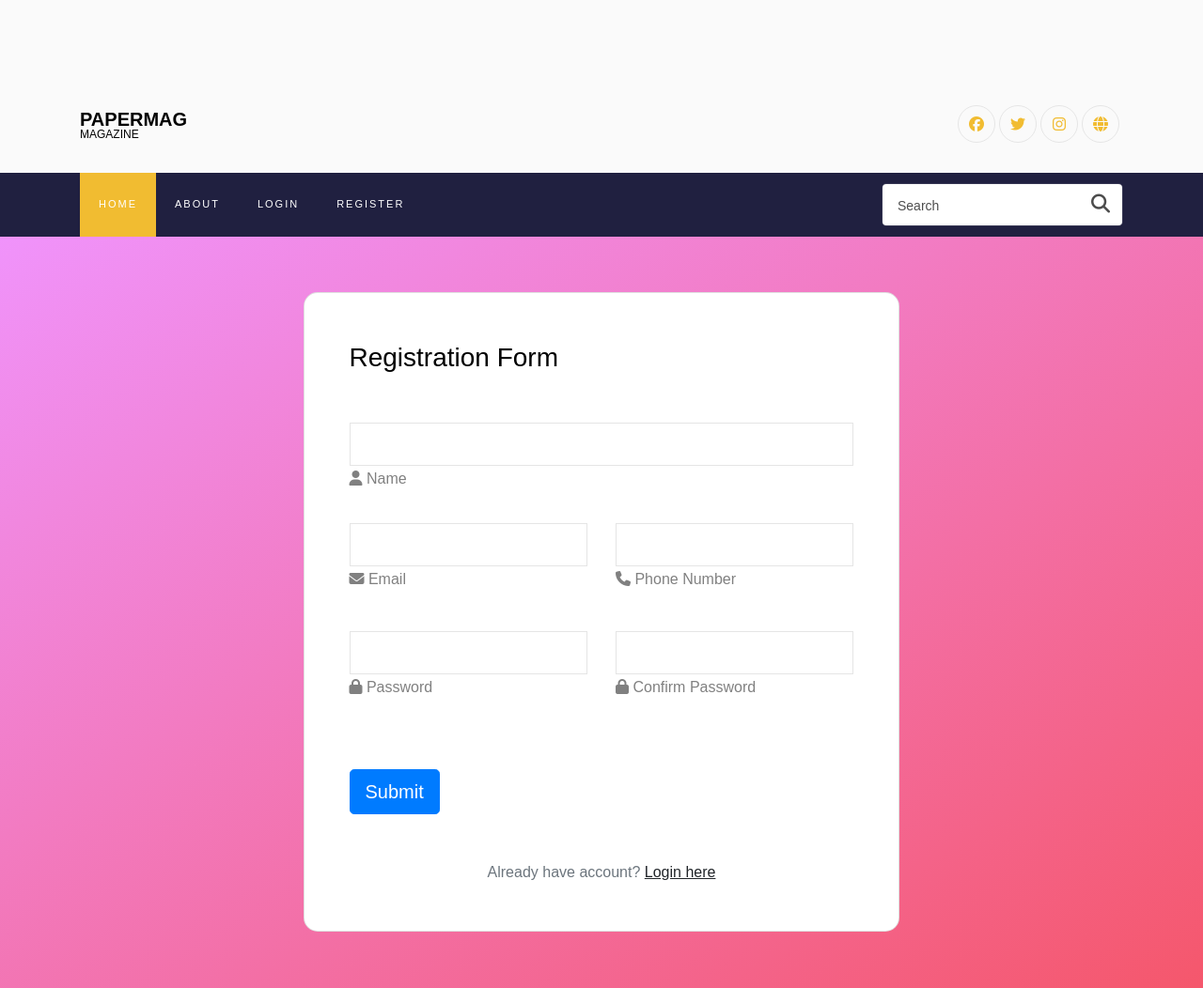
After one commit to Abdulazizovv/veg_shop, a Django app: page /register/ in a window 1280 px wide. The commit adds this page. Shown: the whole page at 94% size. Run offline with Django 5.2, Linux system fonts and the light colour scheme; some libraries are stand-ins or nearby versions.

Commit message:
set up login and register user also templates

```diff
--- a/main/urls.py
+++ b/main/urls.py
@@ -4,4 +4,6 @@ from . import views
 
 urlpatterns = [
     path('', views.index, name='index'),
+    path('register/', views.register_user, name='register_user'),
+    path('login/', views.login_user, name='login_user'),
 ]
--- a/main/views.py
+++ b/main/views.py
@@ -1,5 +1,57 @@
-from django.shortcuts import render
+from django.shortcuts import render, redirect
+from django.contrib import messages
+from .models import CustomUser
+from django.contrib.auth import login
 
 
 def index(request):
     return render(request, 'index.html')
+
+
+def register_user(request):
+
+    if request.user.is_authenticated:
+        messages.error(request, 'You are already logged in')
+        return redirect('index')
+
+    if request.method == 'POST':
+        first_name = request.POST['firstName']
+        email = request.POST['emailAddress']
+        password = request.POST['password']
+        confirm_password = request.POST['confirmPassword']
+
+        if password == confirm_password:
+            try:
+                user = CustomUser.objects.create_user(email=email, first_name=first_name, password=password)
+                user.save()
+                messages.success(request, 'User registered successfully')
+                return redirect('index')
+            except:
+                messages.error(request, 'User with this email already exists')
+                return render(request, 'register.html')
+        else:
+            messages.error(request, 'Passwords do not match')
+
+    return render(request, 'register.html')
+
+
+def login_user(request):
+    if request.method == 'POST':
+        email = request.POST['emailAddress']
+        password = request.POST['password']
+
+        user = CustomUser.objects.filter(email=email).first()
+
+        if user is None:
+            messages.error(request, 'User not found')
+            return render(request, 'login.html')
+        else:
+            if user.check_password(password):
+                messages.success(request, 'Login successful')
+                login(request, user)
+                return redirect('index')
+            else:
+                messages.error(request, 'Invalid password')
+                return render(request, 'login.html')
+
+    return render(request, 'login.html')
--- a/templates/base.html
+++ b/templates/base.html
@@ -8,13 +8,19 @@
     <link href='https://fonts.googleapis.com/css?family=Roboto:400,100,300,700' rel='stylesheet' type='text/css'>
 
 	<link rel="stylesheet" href="https://stackpath.bootstrapcdn.com/font-awesome/4.7.0/css/font-awesome.min.css">
-
+	<link rel="stylesheet" href="https://cdnjs.cloudflare.com/ajax/libs/font-awesome/6.6.0/css/all.min.css">
 	<link rel="stylesheet" href="{% static "css/style.css" %}">
     <title>{% block title %}{% endblock title %}</title>
 </head>
 <body>
 
-    <section class="ftco-section">
+	<style>
+
+
+	</style>
+
+    <section class="ftco-section pb-0">
+
 
 		<div class="container">
 			<div class="row justify-content-between">
@@ -24,10 +30,10 @@
 				<div class="col d-flex justify-content-end">
 					<div class="social-media">
 		    		<p class="mb-0 d-flex">
-		    			<a href="#" class="d-flex align-items-center justify-content-center"><span class="fa fa-facebook"><i class="sr-only">Facebook</i></span></a>
-		    			<a href="#" class="d-flex align-items-center justify-content-center"><span class="fa fa-twitter"><i class="sr-only">Twitter</i></span></a>
-		    			<a href="#" class="d-flex align-items-center justify-content-center"><span class="fa fa-instagram"><i class="sr-only">Instagram</i></span></a>
-		    			<a href="#" class="d-flex align-items-center justify-content-center"><span class="fa fa-dribbble"><i class="sr-only">Dribbble</i></span></a>
+		    			<a href="#" class="d-flex align-items-center justify-content-center"><i class="fa-brands fa-facebook"></i><i class="sr-only">Facebook</i></span></a>
+		    			<a href="#" class="d-flex align-items-center justify-content-center"><i class="fa-brands fa-twitter"></i><i class="sr-only">Twitter</i></span></a>
+		    			<a href="#" class="d-flex align-items-center justify-content-center"><i class="fa-brands fa-instagram"></i><i class="sr-only">Instagram</i></span></a>
+		    			<a href="#" class="d-flex align-items-center justify-content-center"><i class="fa-solid fa-globe"></i><i class="sr-only">Dribbble</i></span></a>
 		    		</p>
 	        </div>
 				</div>
@@ -48,31 +54,27 @@
 	      <div class="collapse navbar-collapse" id="ftco-nav">
 	        <ul class="navbar-nav mr-auto">
 	        	<li class="nav-item active"><a href="#" class="nav-link">Home</a></li>
-	        	<li class="nav-item dropdown">
-              <a class="nav-link dropdown-toggle" href="#" id="dropdown04" data-toggle="dropdown" aria-haspopup="true" aria-expanded="false">Page</a>
-              <div class="dropdown-menu" aria-labelledby="dropdown04">
-              	<a class="dropdown-item" href="#">Page 1</a>
-                <a class="dropdown-item" href="#">Page 2</a>
-                <a class="dropdown-item" href="#">Page 3</a>
-                <a class="dropdown-item" href="#">Page 4</a>
-              </div>
-            </li>
-	        	<li class="nav-item"><a href="#" class="nav-link">Catalog</a></li>
-	        	<li class="nav-item"><a href="#" class="nav-link">Blog</a></li>
-	          <li class="nav-item"><a href="#" class="nav-link">Contact</a></li>
+
+	        	<li class="nav-item"><a href="#" class="nav-link">About</a></li>
+				{% if request.user.is_authenticated %}
+	        	<li class="nav-item"><a href="#" class="nav-link">Profile</a></li>
+				{% else %}
+				<li class="nav-item"><a href="{% url "login_user" %}" class="nav-link">Login</a></li>
+				<li class="nav-item"><a href="{% url 'register_user' %}" class="nav-link">Register</a></li>
+				{% endif %}
 	        </ul>
 	      </div>
 	    </div>
 	  </nav>
     <!-- END nav -->
+	</section>
 
-	</section>
 
     {% block content %}{% endblock content %}
 
     <script src="{% static "js/jquery.min.js" %}"></script>
+    <script src="{% static "js/bootstrap.min.js" %}"></script>
     <script src="{% static "js/popper.js" %}"></script>
-    <script src="{% static "js/bootstrap.min.js" %}"></script>
     <script src="{% static "js/main.js" %}"></script>
 </body>
 </html>
--- /dev/null
+++ b/templates/register.html
@@ -0,0 +1,112 @@
+{% extends "base.html" %}
+
+{% block title %}
+Sign up
+{% endblock title %}
+
+
+{% block content %}
+
+<style>
+    .gradient-custom {
+        /* fallback for old browsers */
+        background: #f093fb;
+
+        /* Chrome 10-25, Safari 5.1-6 */
+        background: -webkit-linear-gradient(to bottom right, rgba(240, 147, 251, 1), rgba(245, 87, 108, 1));
+
+        /* W3C, IE 10+/ Edge, Firefox 16+, Chrome 26+, Opera 12+, Safari 7+ */
+        background: linear-gradient(to bottom right, rgba(240, 147, 251, 1), rgba(245, 87, 108, 1))
+        }
+
+        .card-registration .select-input.form-control[readonly]:not([disabled]) {
+        font-size: 1rem;
+        line-height: 2.15;
+        padding-left: .75em;
+        padding-right: .75em;
+        }
+        .card-registration .select-arrow {
+        top: 13px;
+        }
+</style>
+
+
+<section class="vh-100 gradient-custom">
+    <div class="container h-100">
+      <div class="row justify-content-center align-items-center h-100">
+        <div class="col-12 col-lg-9 col-xl-7">
+          <div class="card shadow-2-strong card-registration" style="border-radius: 15px;">
+            <div class="card-body p-4 p-md-5">
+              <h3 class="mb-4 pb-2 pb-md-0 mb-md-5">Registration Form</h3>
+              <form method="POST"> {% csrf_token %}
+
+                <div class="row">
+                  <div class="col-md-12 mb-4">
+
+                    <div data-mdb-input-init class="form-outline">
+                      <input type="text" id="firstName" name="firstName" class="form-control form-control-lg" required/>
+                      <label class="form-label" for="firstName"><i class="fa-solid fa-user"></i> Name</label>
+                    </div>
+
+                  </div>
+
+                </div>
+
+
+
+                <div class="row">
+                  <div class="col-md-6 mb-4 pb-2">
+
+                    <div data-mdb-input-init class="form-outline">
+                      <input type="email" id="emailAddress" name="emailAddress" class="form-control form-control-lg" />
+                      <label class="form-label" for="emailAddress"><i class="fa-solid fa-envelope"></i> Email</label>
+                    </div>
+
+                  </div>
+                  <div class="col-md-6 mb-4 pb-2">
+
+                    <div data-mdb-input-init class="form-outline">
+                      <input type="tel" id="phoneNumber" name="phoneNumber" class="form-control form-control-lg" />
+                      <label class="form-label" for="phoneNumber"><i class="fa-solid fa-phone"></i> Phone Number</label>
+                    </div>
+
+                  </div>
+                </div>
+
+                <div class="row">
+                    <div class="col-md-6 mb-4 pb-2">
+
+                      <div data-mdb-input-init class="form-outline">
+                        <input type="password" id="password" name="password" class="form-control form-control-lg" />
+                        <label class="form-label" for="password"><i class="fa-solid fa-lock"></i> Password</label>
+                      </div>
+
+                    </div>
+                    <div class="col-md-6 mb-4 pb-2">
+
+                      <div data-mdb-input-init class="form-outline">
+                        <input type="password" id="confirmPassword" name="confirmPassword" class="form-control form-control-lg" />
+                        <label class="form-label" for="confirmPassword"><i class="fa-solid fa-lock"></i> Confirm Password</label>
+                      </div>
+
+
+                    </div>
+                  </div>
+
+                <div class="mt-4 pt-2">
+
+                  <input data-mdb-ripple-init class="btn btn-primary btn-lg" type="submit" value="Submit" />
+                </div>
+                <p class="text-center text-muted mt-5 mb-0">Already have account? <a href="{% url "login_user" %}"
+                    class="fw-bold text-body"><u>Login here</u></a></p>
+
+              </form>
+            </div>
+          </div>
+        </div>
+      </div>
+    </div>
+  </section>
+
+
+{% endblock content %}
```
Also changed, not shown: templates/login.html (added, +77 -0 lines).
